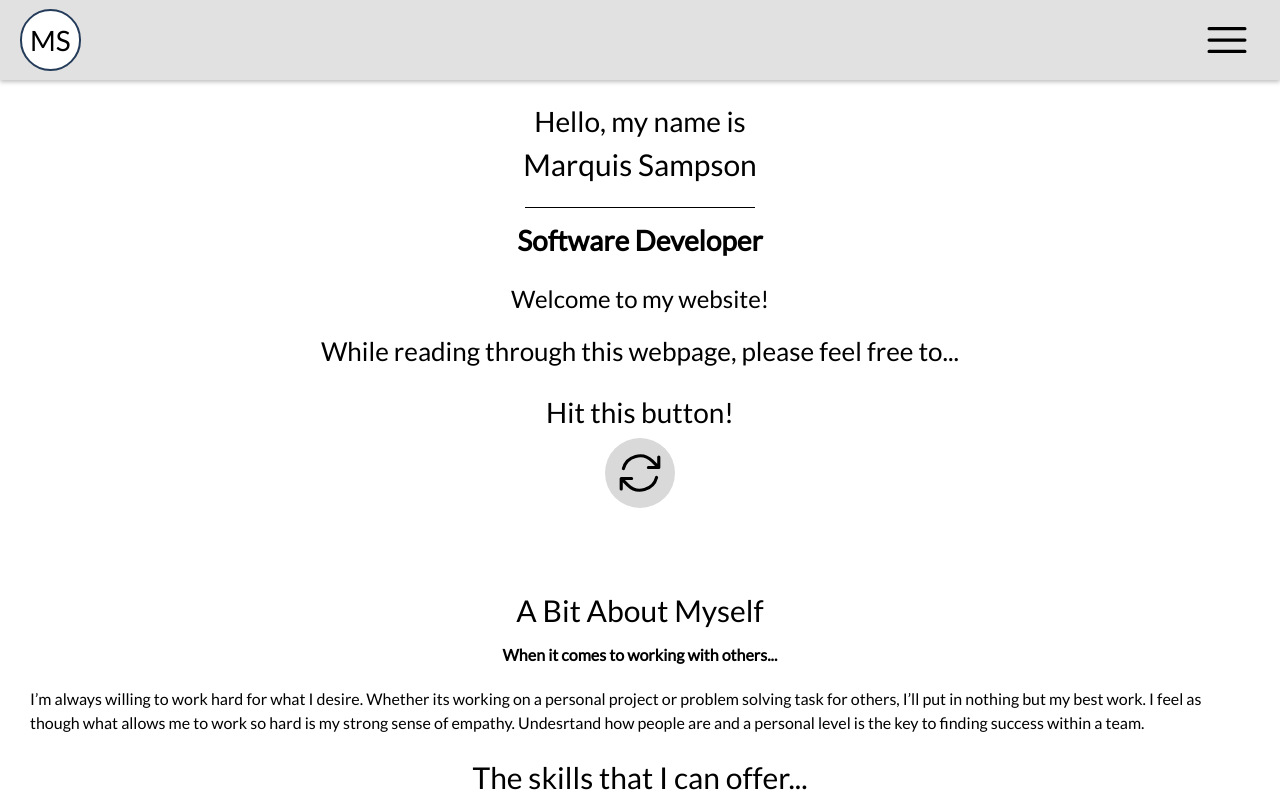
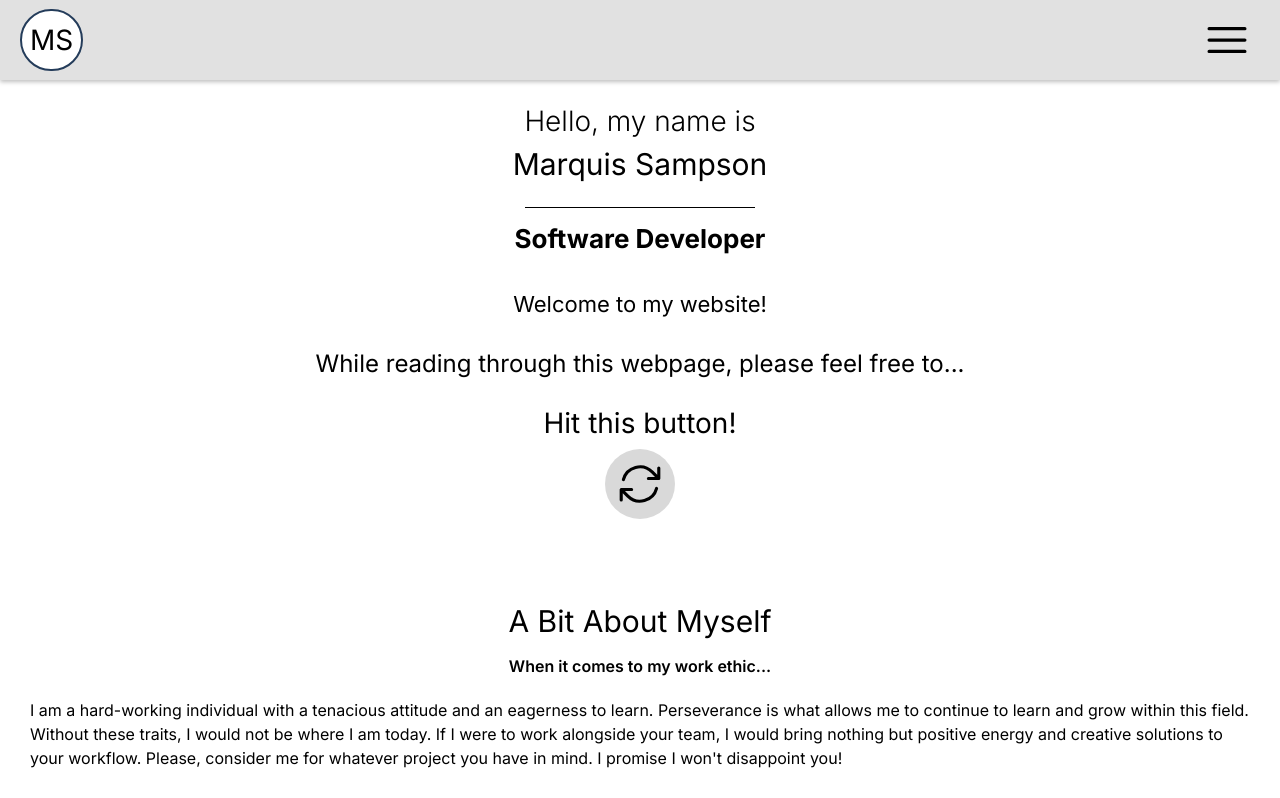
Before and after one commit to Marquis4484/msampson-resume, a Next.js app: page / in a window 1280 px wide. Shown: the top 798 px of the page. Built offline with nearby package versions, Linux system fonts and the light colour scheme.

Commit message:
Changed About section

```diff
--- a/src/app/layout.tsx
+++ b/src/app/layout.tsx
@@ -1,10 +1,7 @@
 import "./globals.css";
 import { Inter } from "next/font/google";
-import { Lato } from "@next/font/google";
 
-// const inter = Inter({ subsets: ["latin"] });
-
-const lato = Lato({ subsets: ["latin"], weight: "400" });
+const inter = Inter({ subsets: ["latin"] });
 
 export const metadata = {
    title: "Marquis Sampson Resume Website",
@@ -18,7 +15,7 @@ export default function RootLayout({
 }) {
    return (
       <html lang="en">
-         <body className={lato.className}>{children}</body>
+         <body className={inter.className}>{children}</body>
       </html>
    );
 }
--- a/src/components/About.tsx
+++ b/src/components/About.tsx
@@ -7,15 +7,16 @@ export default function About() {
             A Bit About Myself
          </h1>
          <h2 className="font-semibold text-center pb-[20px]">
-            When it comes to working with others...
+            When it comes to my work ethic...
          </h2>
          <p className="px-[20px]">
-            I’m always willing to work hard for what I desire. Whether its
-            working on a personal project or problem solving task for others,
-            I’ll put in nothing but my best work. I feel as though what allows
-            me to work so hard is my strong sense of empathy. Undesrtand how
-            people are and a personal level is the key to finding success within
-            a team.
+            I am a hard-working individual with a tenacious attitude and an
+            eagerness to learn. Perseverance is what allows me to continue to
+            learn and grow within this field. Without these traits, I would not
+            be where I am today. If I were to work alongside your team, I would
+            bring nothing but positive energy and creative solutions to your
+            workflow. Please, consider me for whatever project you have in mind.
+            I promise I won&apos;t disappoint you!
          </p>
       </div>
    );
--- a/src/components/Home.tsx
+++ b/src/components/Home.tsx
@@ -7,11 +7,11 @@ export default function Home() {
          <p className="font-light text-[28px] pt-[20px]">Hello, my name is</p>
          <h1 className="text-[30px] pb-[20px]">Marquis Sampson</h1>
          <hr className="w-[230px] h-[12px]  border-[#000000]" />
-         <span className="font-bold text-[28px] pb-[20px]">
+         <span className="font-bold text-[26px] pb-[20px]">
             Software Developer
          </span>
-         <p className="text-[24px]">Welcome to my website!</p>
-         <p className="text-[26px] p-[15px] text-center">
+         <p className="text-[22px] py-[10px]">Welcome to my website!</p>
+         <p className="text-[24px] p-[15px] text-center">
             While reading through this webpage, please feel free to...
          </p>
          <p className="text-[28px] py-[5px] px-[30px]">Hit this button!</p>
```
